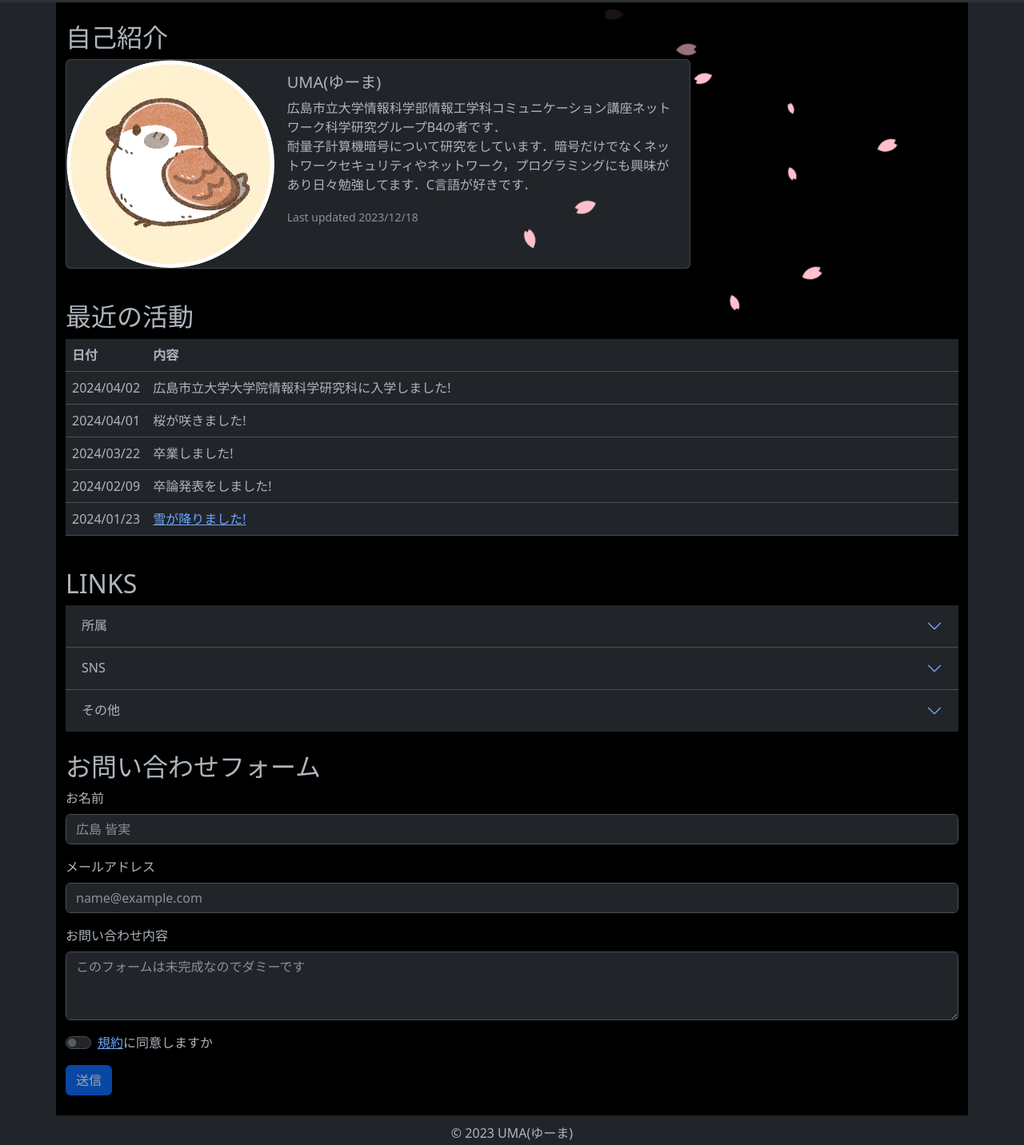
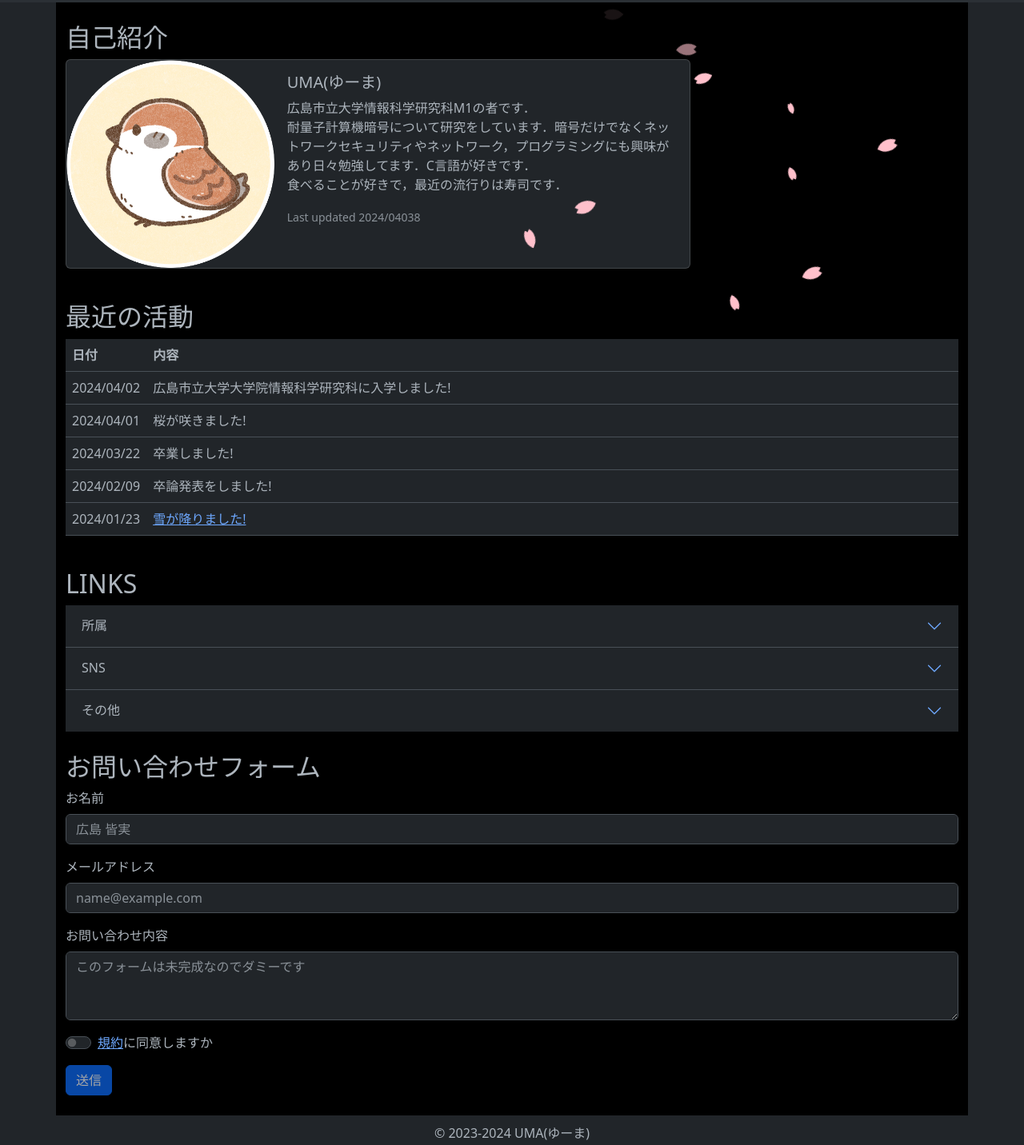
Before and after one commit to Yu-Ma28051503/yu-ma28051503.github.io, a plain HTML site: page index.html in a window 1280 px wide. Shown: the part 53-1485 px from the top of the page at 80% size. Drawn offline with nearby package versions, Linux system fonts and the light colour scheme.

Commit message:
edit profile

```diff
--- a/index.html
+++ b/index.html
@@ -50,10 +50,11 @@
                         <div class="card-body">
                         <h5 class="card-title">UMA(ゆーま)</h5>
                         <p class="card-text">
-                            広島市立大学情報科学部情報工学科コミュニケーション講座ネットワーク科学研究グループB4の者です．<br>
+                            広島市立大学情報科学研究科M1の者です．<br>
                             耐量子計算機暗号について研究をしています．暗号だけでなくネットワークセキュリティやネットワーク，プログラミングにも興味があり日々勉強してます．C言語が好きです．<br>
+                            食べることが好きで，最近の流行りは寿司です．
                         </p>
-                        <p class="card-text"><small class="text-body-secondary">Last updated 2023/12/18</small></p>
+                        <p class="card-text"><small class="text-body-secondary">Last updated 2024/04038</small></p>
                         </div>
                     </div>
                 </div>
@@ -155,7 +156,7 @@
         </form>
     </div>
     <footer>
-        <p>&copy; 2023 UMA(ゆーま)</p>
+        <p>&copy; 2023-2024 UMA(ゆーま)</p>
     </footer>
 
     <script src="./js/script.js"></script>
```
